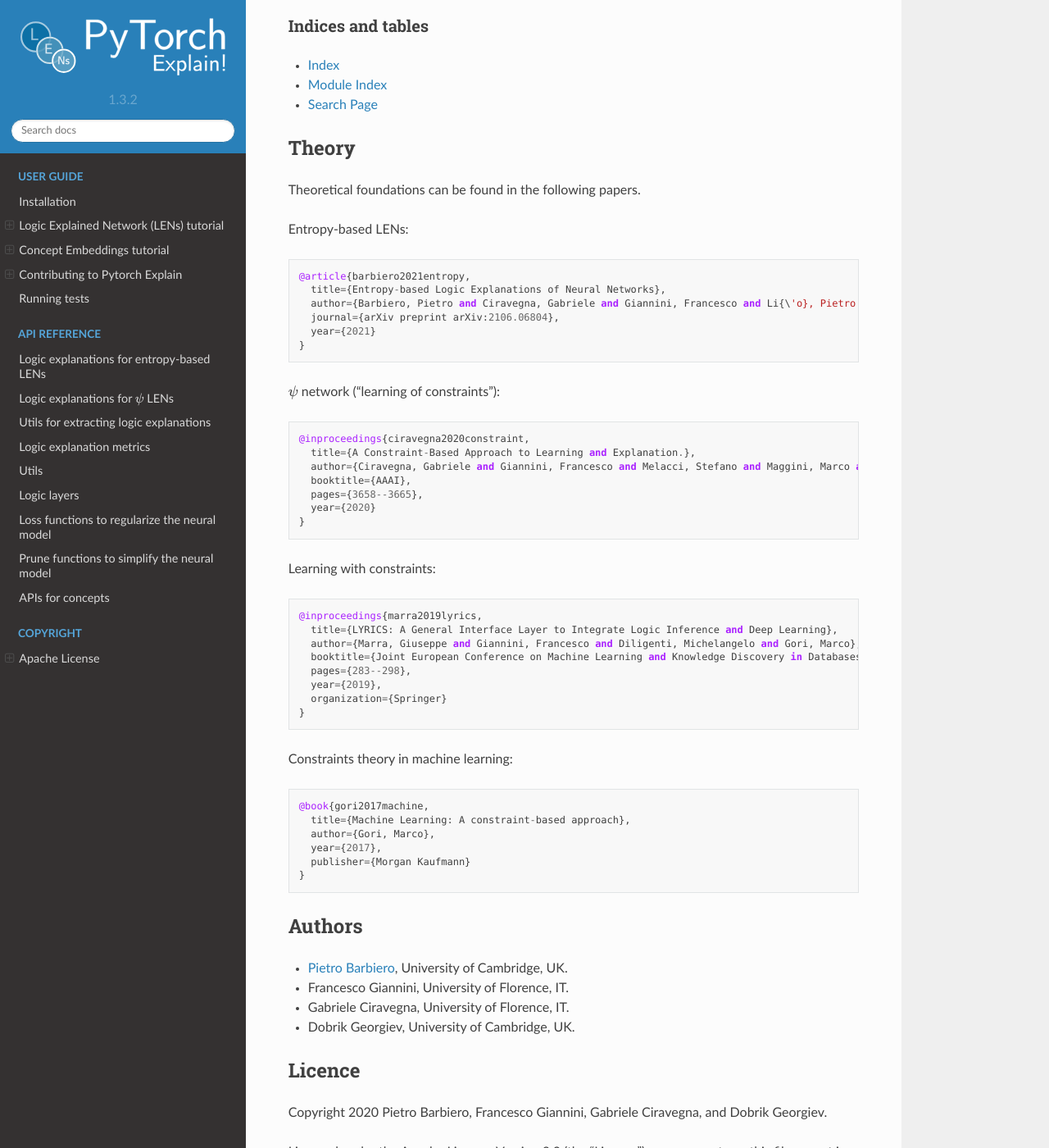
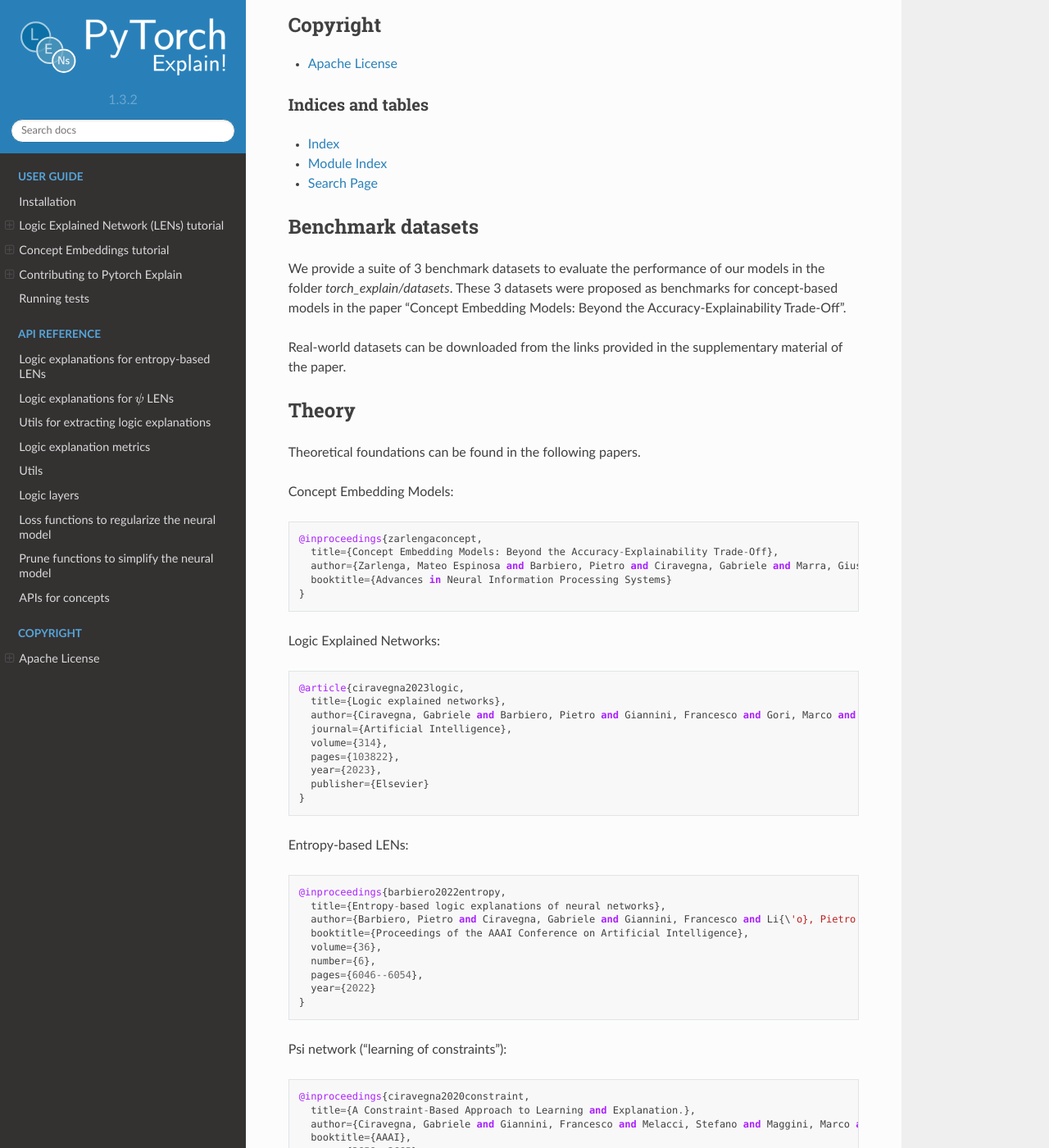
Before and after one commit to pietrobarbiero/pytorch_explain, a Sphinx documentation site: the page built from doc/index.rst, in a window 1280 px wide and 1400 px high, scrolled down 1354 px. Shown: the whole window at 82% size. Built offline with Sphinx 7.4.7 and the Read the Docs theme 2.0.0, drawn with Linux system fonts in a browser that asks for light colours; pages that are not in the unit, such as notebooks, are missing from menus; some of the changed text lies outside the part shown.

```diff
--- a/doc/index.rst
+++ b/doc/index.rst
@@ -1,11 +1,18 @@
 PYTORCH EXPLAIN DOCUMENTATION
 ===============================
 
+
 `PyTorch, Explain!` is an extension library for PyTorch to develop
-explainable deep learning models called Logic Explained Networks (LENs).
+explainable deep learning models going beyond the current accuracy-explainability trade-off.
 
-It consists of various methods for explainability from a variety of published papers, including the APIs
-required to get first-order logic explanations from deep neural networks.
+The library includes a set of tools to develop:
+
+* Concept Embedding Models (CEMs): a class of concept-based models going
+  **beyond the current accuracy-explainability trade-off**;
+* Logic Explained Networks (LENs): a class of concept-based models generating
+  accurate compound logic explanations for their predictions
+  **without the need for a post-hoc explainer**.
+
 
 Quick start
 -----------
@@ -66,21 +73,53 @@ Indices and tables
 * :ref:`search`
 
 
+Benchmark datasets
+-------------------------
+
+We provide a suite of 3 benchmark datasets to evaluate the performance of our models
+in the folder `torch_explain/datasets`. These 3 datasets were proposed as benchmarks
+for concept-based models in the paper "Concept Embedding Models: Beyond the Accuracy-Explainability Trade-Off".
+
+Real-world datasets can be downloaded from the links provided in the supplementary material of the paper.
+
+
 Theory
 --------
 Theoretical foundations can be found in the following papers.
 
+Concept Embedding Models::
+
+    @inproceedings{zarlengaconcept,
+      title={Concept Embedding Models: Beyond the Accuracy-Explainability Trade-Off},
+      author={Zarlenga, Mateo Espinosa and Barbiero, Pietro and Ciravegna, Gabriele and Marra, Giuseppe and Giannini, Francesco and Diligenti, Michelangelo and Shams, Zohreh and Precioso, Frederic and Melacci, Stefano and Weller, Adrian and others},
+      booktitle={Advances in Neural Information Processing Systems}
+    }
+
+Logic Explained Networks::
+
+    @article{ciravegna2023logic,
+      title={Logic explained networks},
+      author={Ciravegna, Gabriele and Barbiero, Pietro and Giannini, Francesco and Gori, Marco and Li{\'o}, Pietro and Maggini, Marco and Melacci, Stefano},
+      journal={Artificial Intelligence},
+      volume={314},
+      pages={103822},
+      year={2023},
+      publisher={Elsevier}
+    }
+
 Entropy-based LENs::
 
-    @article{barbiero2021entropy,
-      title={Entropy-based Logic Explanations of Neural Networks},
+    @inproceedings{barbiero2022entropy,
+      title={Entropy-based logic explanations of neural networks},
       author={Barbiero, Pietro and Ciravegna, Gabriele and Giannini, Francesco and Li{\'o}, Pietro and Gori, Marco and Melacci, Stefano},
-      journal={arXiv preprint arXiv:2106.06804},
-      year={2021}
+      booktitle={Proceedings of the AAAI Conference on Artificial Intelligence},
+      volume={36},
+      number={6},
+      pages={6046--6054},
+      year={2022}
     }
 
-
-:math:`\psi` network ("learning of constraints")::
+Psi network ("learning of constraints")::
 
     @inproceedings{ciravegna2020constraint,
       title={A Constraint-Based Approach to Learning and Explanation.},
@@ -115,6 +154,8 @@ Authors
 -------
 
 * `Pietro Barbiero <http://www.pietrobarbiero.eu/>`__, University of Cambridge, UK.
+* Mateo Espinosa Zarlenga, University of Cambridge, UK.
+* Steve Azzolin, University of Trento, IT.
 * Francesco Giannini, University of Florence, IT.
 * Gabriele Ciravegna, University of Florence, IT.
 * Dobrik Georgiev, University of Cambridge, UK.
@@ -123,7 +164,7 @@ Authors
 Licence
 -------
 
-Copyright 2020 Pietro Barbiero, Francesco Giannini, Gabriele Ciravegna, and Dobrik Georgiev.
+Copyright 2020 Pietro Barbiero, Mateo Espinosa Zarlenga, Steve Azzolin, Francesco Giannini, Gabriele Ciravegna, and Dobrik Georgiev.
 
 Licensed under the Apache License, Version 2.0 (the "License"); you may
 not use this file except in compliance with the License. You may obtain
```
Also changed, not shown: README.rst (+9 -3 lines).
